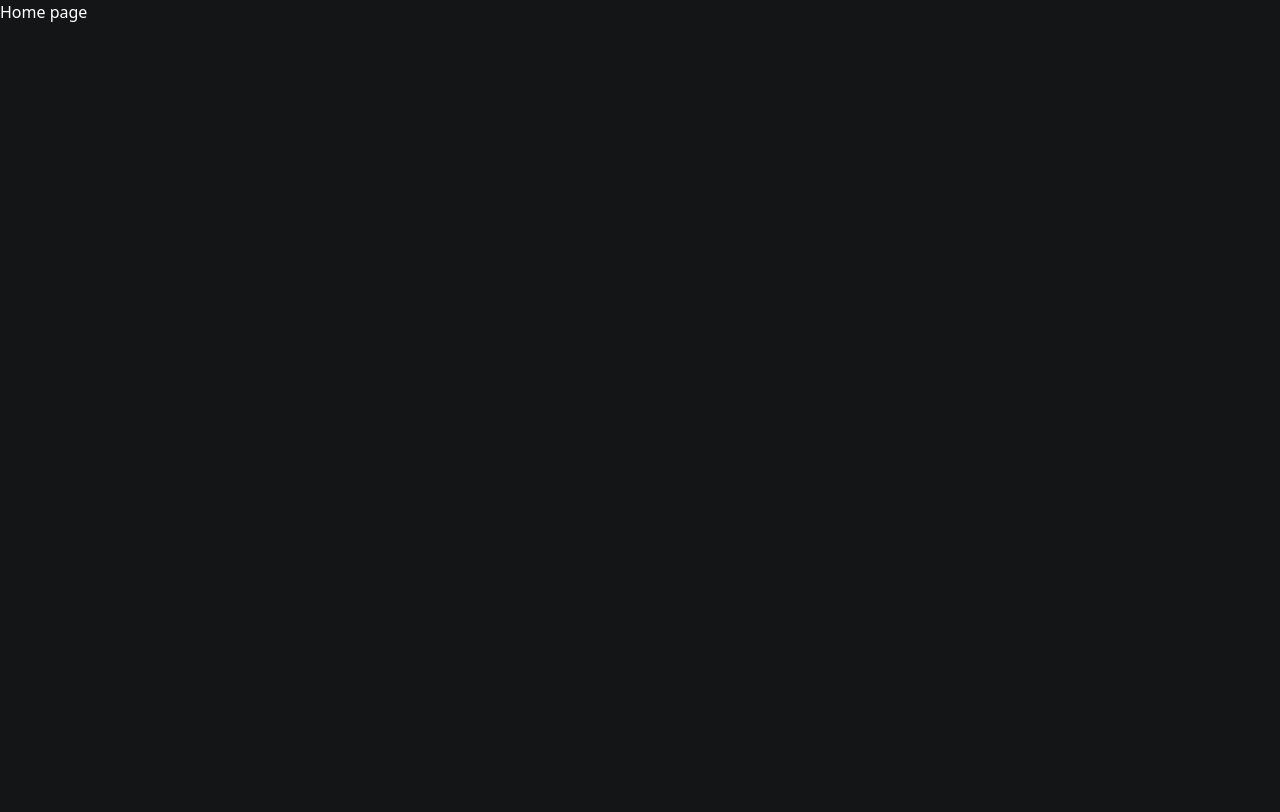
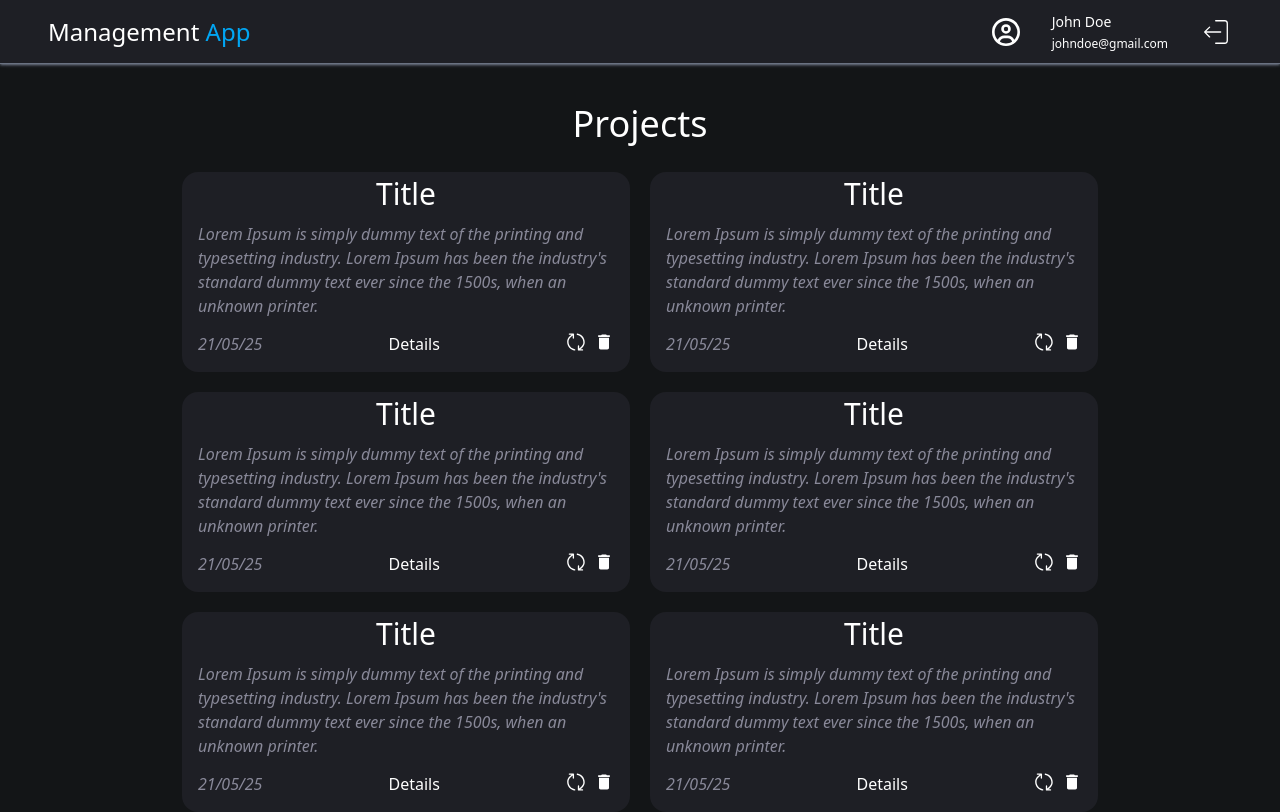
Before and after one commit to Arsen13/management-app, a React (Vite) app in the folder frontend/: page / in a window 1280 px wide. Built offline with nearby package versions, Linux system fonts and the light colour scheme.

Commit message:
Create projects list on home page

```diff
--- a/frontend/package.json
+++ b/frontend/package.json
@@ -15,6 +15,7 @@
     "react": "^19.1.0",
     "react-dom": "^19.1.0",
     "react-hook-form": "^7.56.4",
+    "react-icons": "^5.5.0",
     "react-router-dom": "^7.6.1",
     "tailwindcss": "^4.1.7",
     "zod": "^3.25.30"
--- /dev/null
+++ b/frontend/src/components/home/Project.tsx
@@ -0,0 +1,26 @@
+import { MdDelete } from "react-icons/md";
+import { RxUpdate } from "react-icons/rx";
+import { Link } from "react-router-dom";
+
+export default function Project() {
+  return (
+    <div className="w-md h-50 flex flex-col bg-[var(--widjet)] gap-2.5 rounded-2xl">
+      <h2 className="text-center text-3xl mt-1">Title</h2>
+      <p className="h-2/4 mx-4 italic text-[var(--text-gray)]">
+        Lorem Ipsum is simply dummy text of the printing and typesetting
+        industry. Lorem Ipsum has been the industry's standard dummy text ever
+        since the 1500s, when an unknown printer.
+      </p>
+      <div className="flex justify-between mr-4">
+        <p className="ml-4 italic text-[var(--text-gray)]">21/05/25</p>
+        <Link to="" className="hover:underline">
+          Details
+        </Link>
+        <div className="flex gap-2">
+          <RxUpdate className="w-5 h-5 cursor-pointer duration-300 hover:text-yellow-600" />
+          <MdDelete className="w-5 h-5 cursor-pointer duration-300 hover:text-red-600" />
+        </div>
+      </div>
+    </div>
+  );
+}
--- /dev/null
+++ b/frontend/src/components/home/Projects.tsx
@@ -0,0 +1,14 @@
+import Project from "./Project";
+
+export default function Projects() {
+  return (
+    <div className="flex flex-wrap gap-5 items-center justify-center">
+      <Project />
+      <Project />
+      <Project />
+      <Project />
+      <Project />
+      <Project />
+    </div>
+  );
+}
--- a/frontend/src/index.css
+++ b/frontend/src/index.css
@@ -2,6 +2,8 @@
 
 @theme {
   --bg-color: #131517;
+  --widjet: #1e1f25;
+  --text-gray: #898999;
 }
 
 body {
--- a/frontend/src/pages/Home.tsx
+++ b/frontend/src/pages/Home.tsx
@@ -1,5 +1,16 @@
+import Projects from "../components/home/Projects";
+import Navbar from "../components/navbar/Navbar";
+
 function Home() {
-  return <p>Home page</p>;
+  return (
+    <div>
+      <Navbar />
+      <div className="mt-10 flex flex-col justify-center gap-7">
+        <h1 className="text-center text-4xl">Projects</h1>
+        <Projects />
+      </div>
+    </div>
+  );
 }
 
 export default Home;
```
Also changed, not shown: 1 other file (tests, documents, lock files or other folders).
